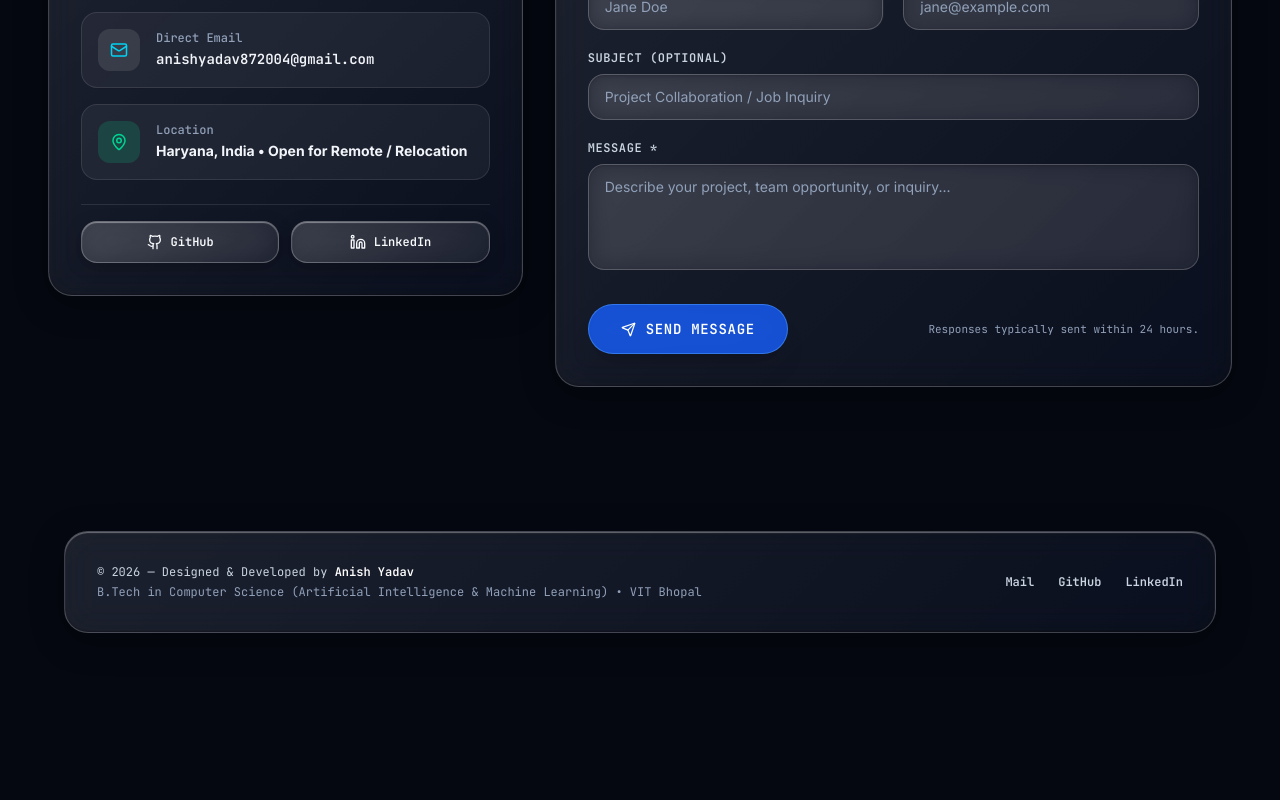
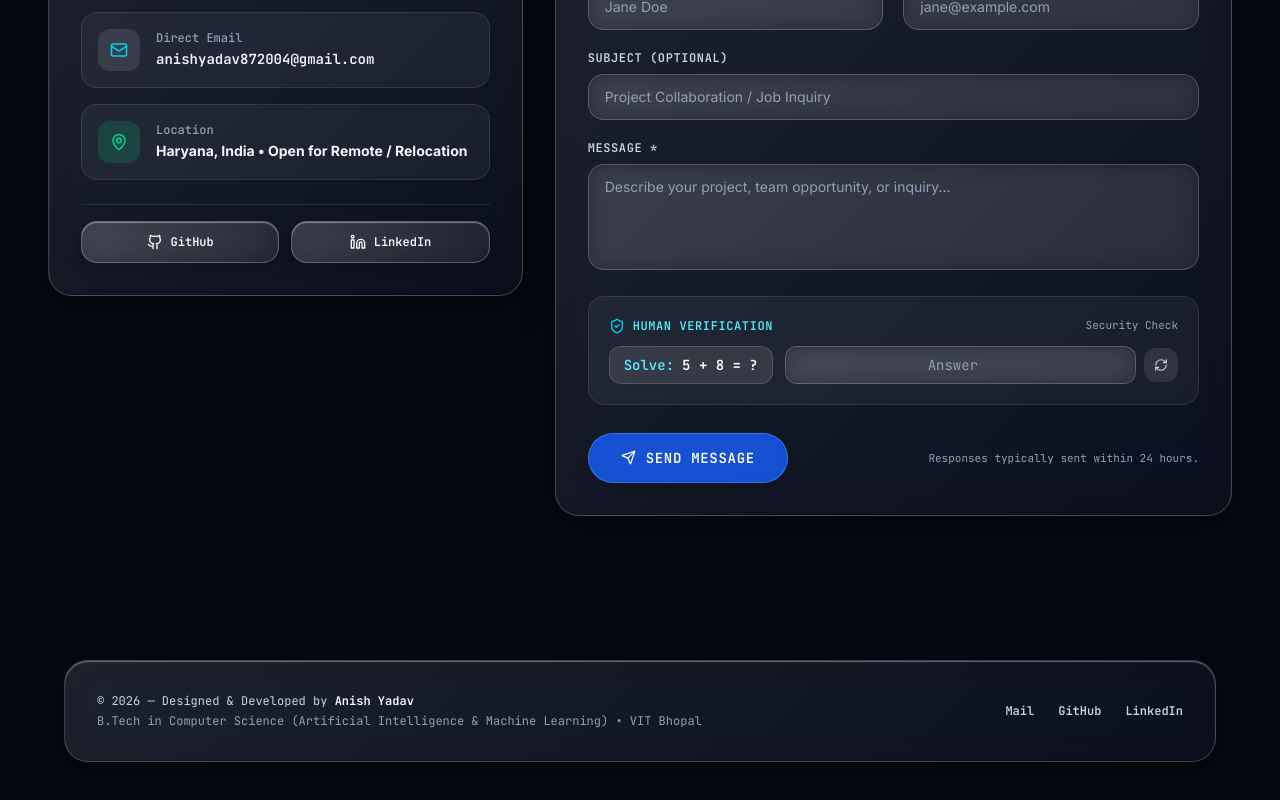
Before and after one commit to ANISHYADAV19/Portfolio, a React (Vite) app: page / in a window 1280 px wide. Shown: the part 6204-7004 px from the top of the page. Before the commit the page ends 6885 px from the top, so only its background shows below. Built offline with nearby package versions, Linux system fonts and the light colour scheme.

Commit message:
feat: add human verification challenge to Contact component for enhanced security

```diff
--- a/src/components/Contact.tsx
+++ b/src/components/Contact.tsx
@@ -1,13 +1,39 @@
 import { useState, useEffect, type FormEvent } from "react";
 import { motion, AnimatePresence } from "motion/react";
-import { Send, CheckCircle2, ShieldAlert, Mail, MapPin, Github, Linkedin, MessageSquare } from "lucide-react";
+import { Send, CheckCircle2, ShieldAlert, Mail, MapPin, Github, Linkedin, MessageSquare, ShieldCheck, RefreshCw } from "lucide-react";
 import Button from "./Button";
+
+interface MathChallenge {
+  num1: number;
+  num2: number;
+  operator: "+" | "-";
+  answer: number;
+}
+
+const generateChallenge = (): MathChallenge => {
+  const isAddition = Math.random() > 0.35;
+  if (isAddition) {
+    const num1 = Math.floor(Math.random() * 8) + 2;
+    const num2 = Math.floor(Math.random() * 8) + 1;
+    return { num1, num2, operator: "+", answer: num1 + num2 };
+  } else {
+    const num2 = Math.floor(Math.random() * 6) + 1;
+    const num1 = num2 + Math.floor(Math.random() * 8) + 1;
+    return { num1, num2, operator: "-", answer: num1 - num2 };
+  }
+};
 
 export default function Contact() {
   const [name, setName] = useState("");
   const [email, setEmail] = useState("");
   const [subject, setSubject] = useState("");
   const [message, setMessage] = useState("");
+  const [honeypot, setHoneypot] = useState("");
+
+  // Human verification challenge state
+  const [mathChallenge, setMathChallenge] = useState<MathChallenge>(generateChallenge);
+  const [userCaptchaAnswer, setUserCaptchaAnswer] = useState("");
+  const [captchaError, setCaptchaError] = useState<string | null>(null);
 
   const [isSending, setIsSending] = useState(false);
   const [sendStatus, setSendStatus] = useState<
@@ -20,10 +46,44 @@ export default function Contact() {
     return () => clearTimeout(timer);
   }, [sendStatus]);
 
+  const handleRefreshChallenge = () => {
+    setMathChallenge(generateChallenge());
+    setUserCaptchaAnswer("");
+    setCaptchaError(null);
+  };
+
   const handleSubmit = async (e: FormEvent) => {
     e.preventDefault();
-    if (!name || !email || !message) {
+    setCaptchaError(null);
+
+    // 1. Silent Honeypot Bot Trap Check
+    if (honeypot) {
+      setIsSending(true);
+      setTimeout(() => {
+        setIsSending(false);
+        setName("");
+        setEmail("");
+        setSubject("");
+        setMessage("");
+        setUserCaptchaAnswer("");
+        setMathChallenge(generateChallenge());
+        setSendStatus("success");
+      }, 500);
+      return;
+    }
+
+    // 2. Form completeness check
+    if (!name.trim() || !email.trim() || !message.trim()) {
       setSendStatus("error");
+      return;
+    }
+
+    // 3. Human Verification Math Validation
+    const parsedAnswer = parseInt(userCaptchaAnswer.trim(), 10);
+    if (!userCaptchaAnswer.trim() || isNaN(parsedAnswer) || parsedAnswer !== mathChallenge.answer) {
+      setCaptchaError("Incorrect answer. Please solve the security check to confirm you are human.");
+      setMathChallenge(generateChallenge());
+      setUserCaptchaAnswer("");
       return;
     }
 
@@ -55,6 +115,8 @@ export default function Contact() {
         setEmail("");
         setSubject("");
         setMessage("");
+        setUserCaptchaAnswer("");
+        setMathChallenge(generateChallenge());
         setSendStatus("success");
       } else {
         setSendStatus("network_error");
@@ -226,8 +288,90 @@ export default function Contact() {
                 />
               </div>
 
+              {/* Hidden Honeypot Bot Trap */}
+              <div className="sr-only" aria-hidden="true" style={{ display: "none" }}>
+                <label htmlFor="contact-honey">Leave this field blank</label>
+                <input
+                  id="contact-honey"
+                  type="text"
+                  tabIndex={-1}
+                  autoComplete="off"
+                  value={honeypot}
+                  onChange={(e) => setHoneypot(e.target.value)}
+                />
+              </div>
+
+              {/* Interactive Human Verification / Anti-Bot Security Check */}
+              <div className="p-4 sm:p-5 rounded-2xl bg-white/5 border border-white/10 hover:border-cyan-400/40 transition duration-200 space-y-3 shadow-xs">
+                <div className="flex items-center justify-between">
+                  <div className="flex items-center space-x-2">
+                    <ShieldCheck className="w-4 h-4 text-cyan-400" />
+                    <span className="text-xs font-mono font-bold text-cyan-300 uppercase tracking-wider">
+                      Human Verification
+                    </span>
+                  </div>
+                  <span className="text-[11px] font-mono text-slate-400">Security Check</span>
+                </div>
+
+                <div className="flex flex-wrap items-center gap-3">
+                  <div className="flex items-center space-x-2 px-3.5 py-2 rounded-xl bg-white/10 border border-white/15 text-white font-mono text-sm font-semibold select-none shadow-2xs">
+                    <span className="text-cyan-300">Solve:</span>
+                    <span>
+                      {mathChallenge.num1} {mathChallenge.operator} {mathChallenge.num2} = ?
+                    </span>
+                  </div>
+
+                  <div className="flex items-center space-x-2 flex-1 min-w-[140px]">
+                    <input
+                      id="contact-captcha"
+                      type="number"
+                      required
+                      value={userCaptchaAnswer}
+                      onChange={(e) => {
+                        setUserCaptchaAnswer(e.target.value);
+                        if (captchaError) setCaptchaError(null);
+                      }}
+                      placeholder="Answer"
+                      className="w-full liquid-glass-input rounded-xl px-3 py-2 text-sm font-mono text-white placeholder:text-slate-400 focus:outline-none text-center"
+                    />
+                    <button
+                      type="button"
+                      onClick={handleRefreshChallenge}
+                      className="p-2.5 rounded-xl bg-white/10 hover:bg-white/20 text-slate-300 hover:text-white transition duration-200 cursor-pointer shadow-2xs shrink-0"
+                      title="Generate new question"
+                      aria-label="Generate new math challenge"
+                    >
+                      <RefreshCw size={14} className="hover:rotate-180 transition-transform duration-300" />
+                    </button>
+                  </div>
+                </div>
+
+                {captchaError && (
+                  <motion.p
+                    initial={{ opacity: 0, y: -4 }}
+                    animate={{ opacity: 1, y: 0 }}
+                    className="text-xs font-mono text-amber-300 flex items-center space-x-1.5 pt-1"
+                  >
+                    <ShieldAlert size={13} className="shrink-0 text-amber-400" />
+                    <span>{captchaError}</span>
+                  </motion.p>
+                )}
+              </div>
+
               {/* Status alerts */}
               <AnimatePresence>
+                {sendStatus === "error" && (
+                  <motion.div
+                    initial={{ opacity: 0, y: -10 }}
+                    animate={{ opacity: 1, y: 0 }}
+                    exit={{ opacity: 0 }}
+                    className="p-4 rounded-2xl bg-red-500/20 border border-red-400 text-red-200 text-xs font-mono flex items-center space-x-2.5"
+                  >
+                    <ShieldAlert size={16} className="text-red-400 flex-shrink-0" />
+                    <span>Please fill out all required fields before transmitting.</span>
+                  </motion.div>
+                )}
+
                 {sendStatus === "success" && (
                   <motion.div
                     initial={{ opacity: 0, y: -10 }}
```
